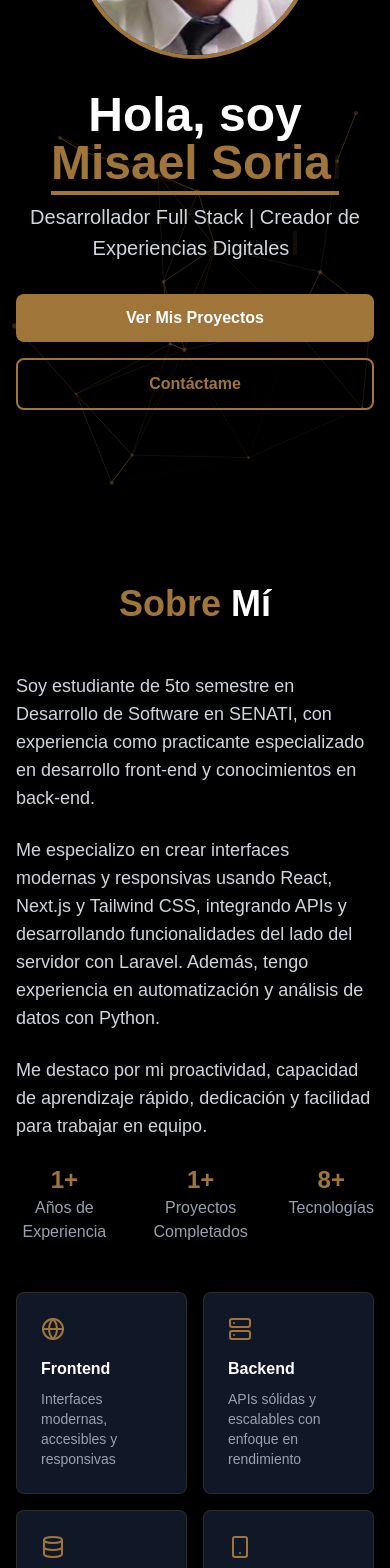
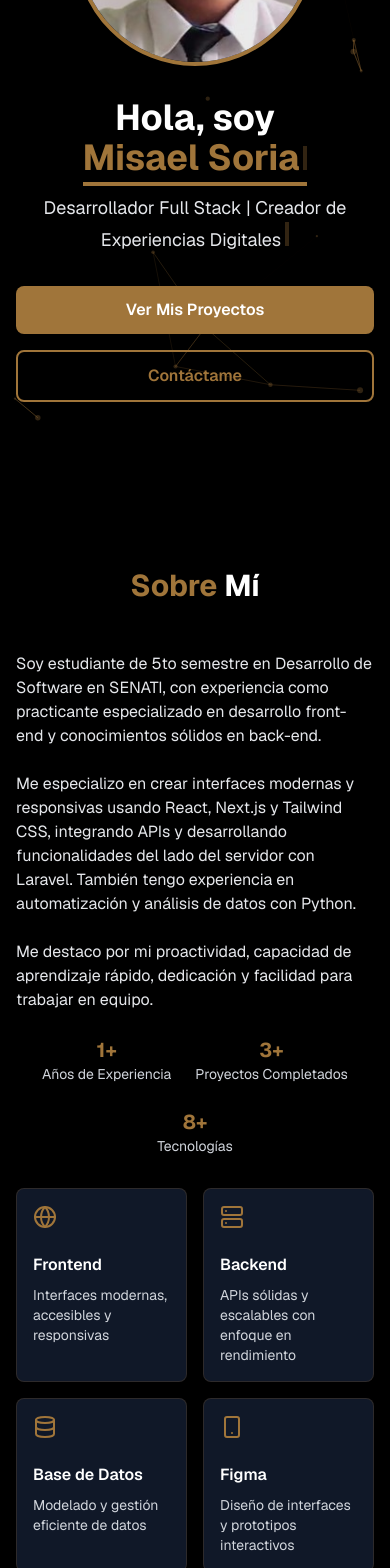
Before and after one commit to SomiesProxs/portafolio-web, a Next.js app: page / in a window 390 px wide. Shown: the part 340-1908 px from the top of the page. Built offline with nearby package versions, Linux system fonts and the light colour scheme.

Commit message:
poner animacion

```diff
--- a/app/page.tsx
+++ b/app/page.tsx
@@ -9,7 +9,7 @@ import { Engine } from 'tsparticles-engine';
 import ProjectCard from '@/components/ProjectCard';
 import Footer from '@/components/Footer';
 import Navbar from '@/components/Navbar';
-import Image from "next/image";
+import Image from 'next/image';
 
 // Interfaces
 interface Skill {
@@ -47,6 +47,7 @@ const TypewriterText: React.FC<{ text: string; delay?: number }> = ({ text, dela
       initial={{ opacity: 0 }}
       animate={{ opacity: 1 }}
       transition={{ delay, duration: 0.5 }}
+      aria-live="polite"
     >
       {displayText}
       <motion.span
@@ -69,15 +70,15 @@ const staggerContainer: Variants = {
   visible: {
     opacity: 1,
     transition: {
-      staggerChildren: 0.2,
+      staggerChildren: 0.15,
       delayChildren: 0.1
     }
   }
 };
 
 const scaleIn: Variants = {
-  hidden: { opacity: 0, scale: 0.8 },
-  visible: { opacity: 1, scale: 1, transition: { duration: 0.5, ease: 'easeOut' } }
+  hidden: { opacity: 0, scale: 0.9 },
+  visible: { opacity: 1, scale: 1, transition: { duration: 0.4, ease: 'easeOut' } }
 };
 
 // Main Portfolio Component
@@ -95,18 +96,61 @@ const Portfolio: React.FC = () => {
 
   const projects: Project[] = [
     {
-      title: "Web_Educativo_Next",
-      description: "Sitio educativo interactivo construido con Next.js que busca enseñar de forma clara y visual. Ideal para quienes desean aprender sin complicaciones: solo navega, explora y comprende cada concepto al instante. Todo está organizado para que cualquier persona —sin importar su nivel— pueda entenderlo con facilidad.",
-      technologies: ["Next.js", "TypeScript", "Tailwind", "GSAP"],
-      github: "https://github.com/SomiesProxs/Web_Educativo_Next",
-      demo: "https://web-educativo.vercel.app/",
-      image: "https://web-educativo.vercel.app/miniportada.jpg",
+      title: 'Web_Educativo_Next',
+      description: 'Sitio educativo interactivo construido con Next.js para enseñar conceptos de forma clara y visual. Organizado para usuarios de todos los niveles.',
+      technologies: ['Next.js', 'TypeScript', 'Tailwind', 'GSAP'],
+      github: 'https://github.com/SomiesProxs/Web_Educativo_Next',
+      demo: 'https://web-educativo.vercel.app/',
+      image: 'https://web-educativo.vercel.app/miniportada.jpg',
+    },
+    {
+      title: 'TaskManager',
+      description: 'Aplicación de gestión de tareas con autenticación de usuarios, CRUD en tiempo real y diseño responsivo. Ideal para equipos y productividad personal.',
+      technologies: ['React', 'Firebase', 'Tailwind', 'Node.js'],
+      github: 'https://github.com/SomiesProxs/TaskManager',
+      demo: 'https://taskmanager-demo.vercel.app/',
+      image: '/taskmanager.jpg',
+    },
+    {
+      title: 'E-Commerce Platform',
+      description: 'Plataforma de comercio electrónico con carrito de compras, pasarela de pagos y panel de administración. Optimizada para SEO y rendimiento.',
+      technologies: ['Next.js', 'Stripe', 'MongoDB', 'Vercel'],
+      github: 'https://github.com/SomiesProxs/ECommerce',
+      demo: 'https://ecommerce-demo.vercel.app/',
+      image: '/ecommerce.jpg',
     }
+  ];
+
+  const contactItems = [
+    {
+      icon: <Mail />,
+      title: 'Email',
+      value: '1534209@senati.pe',
+      href: 'mailto:1534209@senati.pe',
+    },
+    {
+      icon: <Github />,
+      title: 'GitHub',
+      value: 'github.com/SomiesProxs',
+      href: 'https://github.com/SomiesProxs',
+    },
+    {
+      icon: <Linkedin />,
+      title: 'LinkedIn',
+      value: 'linkedin.com/in/misael-esteban-soria-jimenez-938a70348/',
+      href: 'https://linkedin.com/in/misael-esteban-soria-jimenez-938a70348/',
+    },
+    {
+      icon: <MessageCircle />,
+      title: 'WhatsApp',
+      value: '+51 949 871 410',
+      href: 'https://wa.me/51949871410?text=Hola,%20quiero%20contactarte%20por%20una%20colaboración.',
+    },
   ];
 
   // Animation Controls
   const controls = useAnimation();
-  const [ref, inView] = useInView({ triggerOnce: false, threshold: 0.2 });
+  const [ref, inView] = useInView({ triggerOnce: false, threshold: 0.1 });
 
   useEffect(() => {
     if (inView) {
@@ -121,18 +165,35 @@ const Portfolio: React.FC = () => {
     await loadSlim(engine);
   };
 
+  // WhatsApp Click Handler
+  const handleWhatsAppClick = () => {
+    window.open('https://wa.me/51949871410?text=Hola,%20quiero%20contactarte%20por%20una%20colaboración.', '_blank', 'noopener,noreferrer');
+  };
+
+  // Form State
+  const [formData, setFormData] = useState({ name: '', email: '', message: '' });
+  const [formStatus, setFormStatus] = useState('');
+
+  const handleFormSubmit = async (e: React.FormEvent) => {
+    e.preventDefault();
+    // Aquí puedes integrar una API para enviar el formulario
+    setFormStatus('Mensaje enviado con éxito!');
+    setTimeout(() => setFormStatus(''), 3000);
+    setFormData({ name: '', email: '', message: '' });
+  };
+
   return (
-    <div className="bg-black text-white min-h-screen overflow-x-hidden relative">
+    <div className="bg-black text-white min-h-screen overflow-x-hidden relative font-sans">
       <Particles
         id="tsparticles"
         init={particlesInit}
         options={{
-          background: { color: { value: "transparent" } },
+          background: { color: { value: 'transparent' } },
           fpsLimit: 60,
           interactivity: {
             events: {
-              onHover: { enable: true, mode: "repulse" },
-              onClick: { enable: true, mode: "push" }
+              onHover: { enable: true, mode: 'repulse' },
+              onClick: { enable: true, mode: 'push' }
             },
             modes: {
               repulse: { distance: 100, duration: 0.4 },
@@ -140,19 +201,19 @@ const Portfolio: React.FC = () => {
             }
           },
           particles: {
-            color: { value: "#A0753A" },
-            links: { color: "#A0753A", distance: 150, enable: true, opacity: 0.3, width: 1 },
+            color: { value: '#A0753A' },
+            links: { color: '#A0753A', distance: 150, enable: true, opacity: 0.3, width: 1 },
             move: {
-              direction: "none",
+              direction: 'none',
               enable: true,
-              outModes: { default: "bounce" },
+              outModes: { default: 'bounce' },
               random: false,
-              speed: 2,
+              speed: 1.5,
               straight: false
             },
-            number: { density: { enable: true, area: 800 }, value: 80 },
+            number: { density: { enable: true, area: 800 }, value: 60 },
             opacity: { value: 0.3 },
-            shape: { type: "circle" },
+            shape: { type: 'circle' },
             size: { value: { min: 1, max: 3 } }
           },
           detectRetina: true
@@ -168,6 +229,7 @@ const Portfolio: React.FC = () => {
           initial="hidden"
           animate="visible"
           variants={staggerContainer}
+          role="banner"
         >
           <motion.div
             className="w-60 h-60 mx-auto mb-8 rounded-full overflow-hidden border-4 border-[#A0753A] shadow-2xl relative"
@@ -177,13 +239,15 @@ const Portfolio: React.FC = () => {
           >
             <Image
               src="/profile.jpg"
-              alt="Mi foto de perfil"
+              alt="Foto de perfil de Misael Soria"
               fill
+              priority
+              sizes="(max-width: 768px) 100vw, 300px"
               className="object-cover transform hover:scale-110 transition-transform duration-500"
             />
           </motion.div>
           <motion.h1
-            className="text-5xl md:text-7xl font-bold mb-4"
+            className="text-4xl sm:text-5xl md:text-6xl font-bold mb-4"
             variants={fadeInUp}
           >
             <span className="text-white">Hola, soy </span>
@@ -198,21 +262,22 @@ const Portfolio: React.FC = () => {
             </span>
           </motion.h1>
           <motion.p
-            className="text-xl md:text-2xl text-gray-300 mb-8"
+            className="text-lg sm:text-xl md:text-2xl text-gray-200 mb-8"
             variants={fadeInUp}
           >
             <TypewriterText text="Desarrollador Full Stack | Creador de Experiencias Digitales" delay={2.5} />
           </motion.p>
           <motion.div
-            className="flex flex-col md:flex-row gap-4 justify-center"
+            className="flex flex-col sm:flex-row gap-4 justify-center"
             variants={staggerContainer}
           >
             <motion.button
               variants={fadeInUp}
               onClick={() => document.getElementById('proyectos')?.scrollIntoView({ behavior: 'smooth' })}
-              className="px-8 py-3 bg-[#A0753A] text-white rounded-lg hover:bg-[#A0753A]/80 transition-colors font-semibold relative overflow-hidden"
-              whileHover={{ scale: 1.05, rotate: 2 }}
+              className="px-8 py-3 bg-[#A0753A] text-white rounded-lg hover:bg-[#A0753A]/90 transition-colors font-semibold relative overflow-hidden"
+              whileHover={{ scale: 1.05 }}
               whileTap={{ scale: 0.95 }}
+              aria-label="Ver mis proyectos"
             >
               <span className="relative z-10">Ver Mis Proyectos</span>
               <motion.span
@@ -226,8 +291,9 @@ const Portfolio: React.FC = () => {
               variants={fadeInUp}
               onClick={() => document.getElementById('contacto')?.scrollIntoView({ behavior: 'smooth' })}
               className="px-8 py-3 border-2 border-[#A0753A] text-[#A0753A] rounded-lg hover:bg-[#A0753A] hover:text-white transition-colors font-semibold"
-              whileHover={{ scale: 1.05, rotate: -2 }}
+              whileHover={{ scale: 1.05 }}
               whileTap={{ scale: 0.95 }}
+              aria-label="Contáctame"
             >
               Contáctame
             </motion.button>
@@ -236,39 +302,39 @@ const Portfolio: React.FC = () => {
       </section>
 
       {/* About Section */}
-      <section id="sobre-mi" className="py-20 px-4 relative">
+      <section id="sobre-mi" className="py-16 px-4 sm:px-6 relative">
         <motion.div
           className="max-w-6xl mx-auto"
           ref={ref}
           initial="hidden"
           animate={controls}
           variants={staggerContainer}
-          style={{ background: 'rgba(0, 0, 0, 0.2)', transform: 'translateZ(0)' }}
+          style={{ background: 'rgba(0, 0, 0, 0.3)', transform: 'translateZ(0)' }}
         >
           <motion.h2
-            className="text-4xl font-bold text-center mb-12"
+            className="text-3xl sm:text-4xl font-bold text-center mb-12"
             variants={fadeInUp}
           >
             <span className="text-[#A0753A]">Sobre</span> Mí
           </motion.h2>
-          <div className="grid md:grid-cols-2 gap-12 items-center">
+          <div className="grid md:grid-cols-2 gap-8 items-start">
             <motion.div variants={fadeInUp}>
-              <p className="text-lg text-gray-300 mb-6">
-                Soy estudiante de 5to semestre en Desarrollo de Software en SENATI, con experiencia como practicante especializado en desarrollo front-end y conocimientos en back-end.
+              <p className="text-base sm:text-lg text-gray-200 mb-6">
+                Soy estudiante de 5to semestre en Desarrollo de Software en SENATI, con experiencia como practicante especializado en desarrollo front-end y conocimientos sólidos en back-end.
               </p>
-              <p className="text-lg text-gray-300 mb-6">
-                Me especializo en crear interfaces modernas y responsivas usando React, Next.js y Tailwind CSS, integrando APIs y desarrollando funcionalidades del lado del servidor con Laravel. Además, tengo experiencia en automatización y análisis de datos con Python.
+              <p className="text-base sm:text-lg text-gray-200 mb-6">
+                Me especializo en crear interfaces modernas y responsivas usando React, Next.js y Tailwind CSS, integrando APIs y desarrollando funcionalidades del lado del servidor con Laravel. También tengo experiencia en automatización y análisis de datos con Python.
               </p>
-              <p className="text-lg text-gray-300 mb-6">
+              <p className="text-base sm:text-lg text-gray-200 mb-6">
                 Me destaco por mi proactividad, capacidad de aprendizaje rápido, dedicación y facilidad para trabajar en equipo.
               </p>
               <motion.div
-                className="flex gap-8"
+                className="flex flex-wrap gap-6 sm:gap-8 justify-center"
                 variants={staggerContainer}
               >
                 {[
                   { value: '1+', label: 'Años de Experiencia' },
-                  { value: '1+', label: 'Proyectos Completados' },
+                  { value: '3+', label: 'Proyectos Completados' },
                   { value: '8+', label: 'Tecnologías' }
                 ].map((stat, index) => (
                   <motion.div
@@ -277,8 +343,8 @@ const Portfolio: React.FC = () => {
                     variants={scaleIn}
                     whileHover={{ scale: 1.1 }}
                   >
-                    <div className="text-2xl font-bold text-[#A0753A]">{stat.value}</div>
-                    <div className="text-gray-400">{stat.label}</div>
+                    <div className="text-xl sm:text-2xl font-bold text-[#A0753A]">{stat.value}</div>
+                    <div className="text-gray-300 text-sm sm:text-base">{stat.label}</div>
                   </motion.div>
                 ))}
               </motion.div>
@@ -290,25 +356,24 @@ const Portfolio: React.FC = () => {
               {[
                 { icon: <Globe />, title: 'Frontend', desc: 'Interfaces modernas, accesibles y responsivas' },
                 { icon: <Server />, title: 'Backend', desc: 'APIs sólidas y escalables con enfoque en rendimiento' },
-                { icon: <Database />, title: 'Base de Datos', desc: 'Modelado y gestión eficiente de datos relacionales y no relacionales' },
-                { icon: <Smartphone />, title: 'Figma', desc: 'Diseño de interfaces atractivas, prototipos interactivos y flujo de usuario' }
+                { icon: <Database />, title: 'Base de Datos', desc: 'Modelado y gestión eficiente de datos' },
+                { icon: <Smartphone />, title: 'Figma', desc: 'Diseño de interfaces y prototipos interactivos' }
               ].map((item, index) => (
                 <motion.div
                   key={index}
-                  className="bg-gray-900 p-6 rounded-lg border border-[#A0753A]/20 hover:border-[#A0753A]/50 transition-all duration-300"
+                  className="bg-gray-900 p-4 sm:p-6 rounded-lg border border-[#A0753A]/20 hover:border-[#A0753A]/50 transition-all duration-300"
                   variants={scaleIn}
-                  whileHover={{ scale: 1.05, rotate: 3 }}
-                  transition={{ duration: 0.3 }}
+                  whileHover={{ scale: 1.05 }}
                 >
                   <motion.div
-                    className="text-[#A0753A] mb-4"
+                    className="text-[#A0753A] mb-4 w-8 h-8"
                     whileHover={{ rotate: 360 }}
                     transition={{ duration: 0.5 }}
                   >
                     {item.icon}
                   </motion.div>
-                  <h3 className="font-semibold mb-2">{item.title}</h3>
-                  <p className="text-gray-400 text-sm">{item.desc}</p>
+                  <h3 className="font-semibold text-base sm:text-lg mb-2">{item.title}</h3>
+                  <p className="text-gray-300 text-sm">{item.desc}</p>
                 </motion.div>
               ))}
             </motion.div>
@@ -317,7 +382,7 @@ const Portfolio: React.FC = () => {
       </section>
 
       {/* Skills Section */}
-      <section id="habilidades" className="py-20 px-4 bg-gray-900/50 relative">
+      <section id="habilidades" className="py-16 px-4 sm:px-6 bg-gray-900/50 relative">
         <motion.div
           className="max-w-6xl mx-auto"
           initial="hidden"
@@ -325,42 +390,45 @@ const Portfolio: React.FC = () => {
           variants={staggerContainer}
         >
           <motion.h2
-            className="text-4xl font-bold text-center mb-12"
+            className="text-3xl sm:text-4xl font-bold text-center mb-12"
             variants={fadeInUp}
           >
             <span className="text-[#A0753A]">Mis</span> Habilidades
           </motion.h2>
           <motion.div
-            className="grid md:grid-cols-2 lg:grid-cols-3 gap-8"
+            className="grid grid-cols-1 sm:grid-cols-2 lg:grid-cols-3 gap-6"
             variants={staggerContainer}
           >
             {skills.map((skill: Skill, index: number) => (
               <motion.div
                 key={index}
-                className="bg-gray-900 p-6 rounded-lg border border-[#A0753A]/20 hover:border-[#A0753A]/50 transition-all duration-300"
+                className="bg-gray-900 p-4 sm:p-6 rounded-lg border border-[#A0753A]/20 hover:border-[#A0753A]/50 transition-all duration-300"
                 variants={scaleIn}
-                whileHover={{ scale: 1.05, rotate: 2 }}
-                transition={{ duration: 0.3 }}
+                whileHover={{ scale: 1.05 }}
               >
                 <div className="flex items-center mb-4">
                   <motion.div
-                    className="text-[#A0753A] mr-3"
+                    className="text-[#A0753A] mr-3 w-6 h-6"
                     whileHover={{ rotate: 360 }}
                     transition={{ duration: 0.5 }}
                   >
                     {skill.icon}
                   </motion.div>
-                  <h3 className="font-semibold text-lg">{skill.name}</h3>
+                  <h3 className="font-semibold text-base sm:text-lg">{skill.name}</h3>
                 </div>
-                <div className="w-full bg-gray-700 rounded-full h-2 mb-2">
+                <div className="w-full bg-gray-700 rounded-full h-2.5 mb-2">
                   <motion.div
-                    className="bg-[#A0753A] h-2 rounded-full"
+                    className="bg-[#A0753A] h-2.5 rounded-full"
                     initial={{ width: 0 }}
                     animate={{ width: `${skill.level}%` }}
-                    transition={{ duration: 1.5, ease: 'easeOut' }}
+                    transition={{ duration: 1.2, ease: 'easeOut' }}
+                    role="progressbar"
+                    aria-valuenow={skill.level}
+                    aria-valuemin={0}
+                    aria-valuemax={100}
                   />
                 </div>
-                <div className="text-sm text-gray-400">{skill.level}% Competencia</div>
+                <div className="text-sm text-gray-300">{skill.level}% Competencia</div>
               </motion.div>
             ))}
           </motion.div>
@@ -368,7 +436,7 @@ const Portfolio: React.FC = () => {
       </section>
 
       {/* Projects Section */}
-      <section id="proyectos" className="py-20 px-4 relative">
+      <section id="proyectos" className="py-16 px-4 sm:px-6 relative">
         <motion.div
           className="max-w-6xl mx-auto"
           initial="hidden"
@@ -376,20 +444,20 @@ const Portfolio: React.FC = () => {
           variants={staggerContainer}
         >
           <motion.h2
-            className="text-4xl font-bold text-center mb-12"
+            className="text-3xl sm:text-4xl font-bold text-center mb-12"
             variants={fadeInUp}
           >
             <span className="text-[#A0753A]">Mis</span> Proyectos
           </motion.h2>
           <motion.div
-            className="grid md:grid-cols-2 lg:grid-cols-3 gap-8"
+            className="grid grid-cols-1 sm:grid-cols-2 lg:grid-cols-3 gap-6"
             variants={staggerContainer}
           >
             {projects.map((project: Project, index: number) => (
               <motion.div
                 key={index}
                 variants={scaleIn}
-                whileHover={{ scale: 1.05, rotate: 1 }}
+                whileHover={{ scale: 1.05 }}
                 transition={{ duration: 0.3 }}
               >
                 <ProjectCard {...project} />
@@ -400,7 +468,7 @@ const Portfolio: React.FC = () => {
       </section>
 
       {/* Contact Section */}
-      <section id="contacto" className="py-20 px-4 bg-gray-900/50 relative">
+      <section id="contacto" className="py-16 px-4 sm:px-6 bg-gray-900/50 relative">
         <motion.div
           className="max-w-4xl mx-auto text-center"
           initial="hidden"
@@ -408,88 +476,59 @@ const Portfolio: React.FC = () => {
           variants={staggerContainer}
         >
           <motion.h2
-            className="text-4xl font-bold mb-8"
+            className="text-3xl sm:text-4xl font-bold mb-8"
             variants={fadeInUp}
           >
             <span className="text-[#A0753A]">Trabajemos</span> Juntos
           </motion.h2>
           <motion.p
-            className="text-xl text-gray-300 mb-12"
+            className="text-base sm:text-lg text-gray-200 mb-12"
             variants={fadeInUp}
           >
             ¿Tienes un proyecto en mente? Me encantaría escuchar tus ideas y ayudarte a hacerlas realidad.
           </motion.p>
           <motion.div
-            className="grid md:grid-cols-4 gap-8 mb-12"
+            className="grid grid-cols-1 sm:grid-cols-2 md:grid-cols-4 gap-6 mb-12"
             variants={staggerContainer}
           >
-            {[
-        {
-          icon: <Mail />,
-          title: 'Email',
-          value: '1534209@senati.pe',
-          href: 'mailto:1534209@senati.pe',
-        },
-        {
-          icon: <Github />,
-          title: 'GitHub',
-          value: 'github.com/SomiesProxs',
-          href: 'https://github.com/SomiesProxs',
-        },
-        {
-          icon: <Linkedin />,
-          title: 'LinkedIn',
-          value: 'linkedin.com/in/misael-esteban-soria-jimenez-938a70348/',
-          href: 'https://linkedin.com/in/misael-esteban-soria-jimenez-938a70348/',
-        },
-        {
-          icon: <MessageCircle />,
-          title: 'WhatsApp',
-          value: '+51 949 871 410',
-          href: 'https://wa.me/51949871410?text=Buenas%20tardes%2C%20me%20pongo%20en%20contacto%20porque%20estoy%20interesado%20en%20explorar%20una%20posible%20colaboraci%C3%B3n%20con%20usted%20para%20unirse%20a%20nuestro%20equipo.',
-        },
-      ].map((contact, index) => (
-        <motion.div
-          key={index}
-          className="bg-gray-900 p-6 rounded-lg border border-[#A0753A]/20 hover:border-[#A0753A]/50 transition-all duration-300"
-          variants={scaleIn}
-          whileHover={{ scale: 1.05, rotate: 3 }}
-          transition={{ duration: 0.3 }}
-        >
-          <motion.div
-            className="text-[#A0753A] mx-auto mb-4"
-            whileHover={{ rotate: 360 }}
-            transition={{ duration: 0.5 }}
-          >
-            {contact.icon}
+            {contactItems.map((contact, index) => (
+              <motion.div
+                key={index}
+                className="bg-gray-900 p-4 sm:p-6 rounded-lg border border-[#A0753A]/20 hover:border-[#A0753A]/50 transition-all duration-300"
+                variants={scaleIn}
+                whileHover={{ scale: 1.05 }}
+                onClick={contact.title === 'WhatsApp' ? handleWhatsAppClick : undefined}
+              >
+                <motion.div
+                  className="text-[#A0753A] mx-auto mb-4 w-8 h-8"
+                  whileHover={{ rotate: 360 }}
+                  transition={{ duration: 0.5 }}
+                >
+                  {contact.icon}
+                </motion.div>
+                <h3 className="font-semibold mb-2 text-base sm:text-lg">{contact.title}</h3>
+                {contact.title === 'WhatsApp' ? (
+                  <span
+                    className="text-gray-300 hover:text-[#A0753A] transition-colors cursor-pointer"
+                    role="link"
+                    aria-label="Contactar por WhatsApp"
+                  >
+                    {contact.value}
+                  </span>
+                ) : (
+                  <a
+                    href={contact.href}
+                    className="text-gray-300 hover:text-[#A0753A] transition-colors"
+                    target="_blank"
+                    rel="noopener noreferrer"
+                    aria-label={`Contactar por ${contact.title}`}
+                  >
+                    {contact.value}
+                  </a>
+                )}
+              </motion.div>
+            ))}
           </motion.div>
-          <h3 className="font-semibold mb-2">{contact.title}</h3>
-          <a
-            href={contact.href}
-            className="text-gray-400 hover:text-[#A0753A] transition-colors"
-            target="_blank"
-            rel="noopener noreferrer"
-          >
-            {contact.value}
-          </a>
-        </motion.div>
-      ))}
-          </motion.div>
-          <motion.a
-            href="mailto:1534209@senati.pe"
-            className="inline-block px-8 py-3 bg-[#A0753A] text-white rounded-lg hover:bg-[#A0753A]/80 transition-colors font-semibold relative overflow-hidden"
-            variants={fadeInUp}
-            whileHover={{ scale: 1.05, rotate: 2 }}
-            whileTap={{ scale: 0.95 }}
-          >
-            <span className="relative z-10">Envíame un Mensaje</span>
-            <motion.span
-              className="absolute inset-0 bg-[#A0753A]/50"
-              initial={{ scale: 0, opacity: 0 }}
-              whileHover={{ scale: 2, opacity: 1 }}
-              transition={{ duration: 0.3 }}
-            />
-          </motion.a>
         </motion.div>
       </section>
 
```
